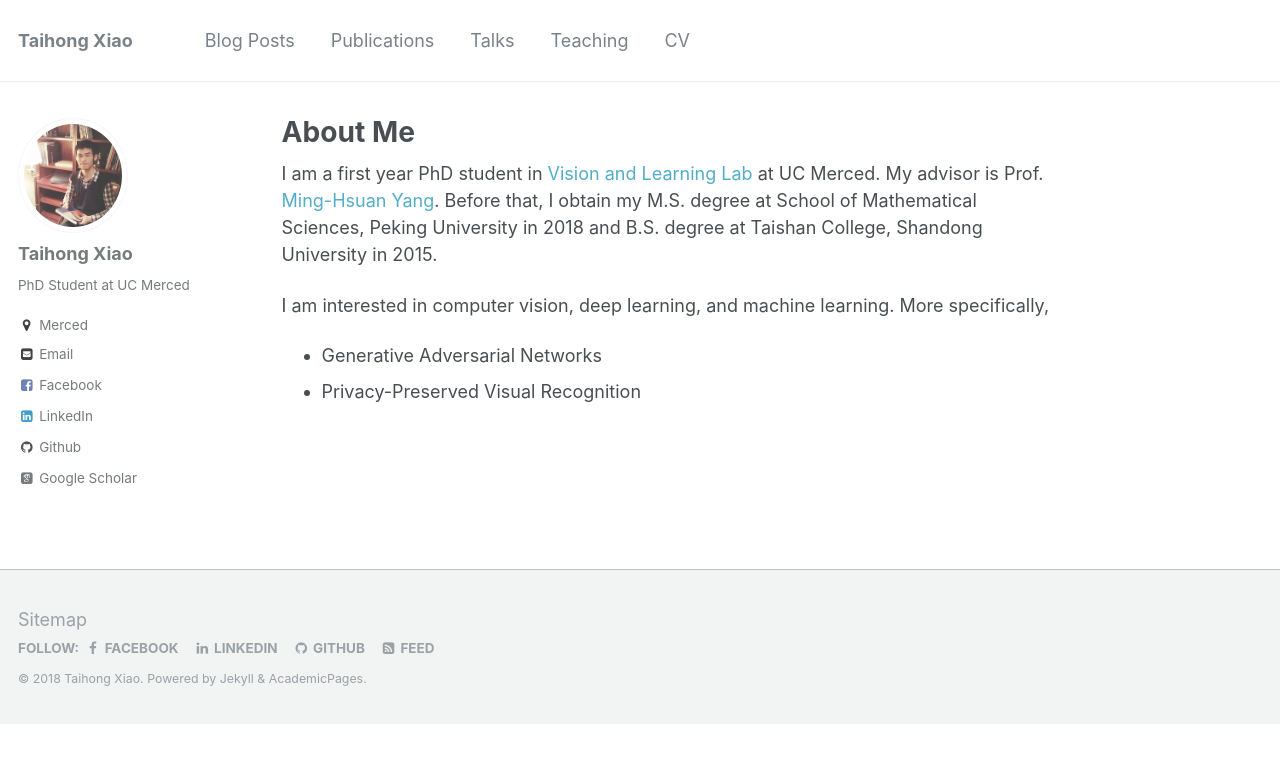
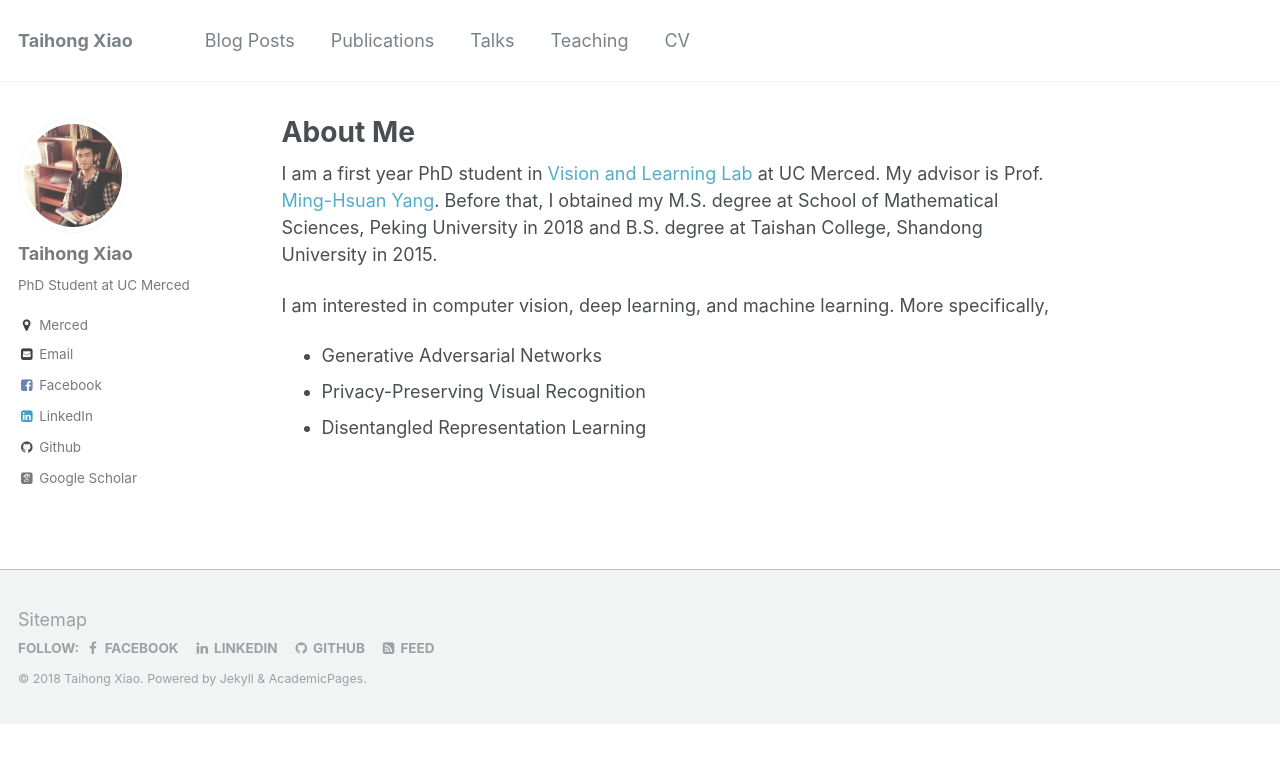
Before and after one commit to Prinsphield/prinsphield.github.io, a Jekyll site: the page built from _pages/about.md, in a window 1280 px wide. Shown: the top 763 px of the page. Built offline with Jekyll 4.4.1, drawn with Linux system fonts in a browser that asks for light colours; some web fonts are replaced.

Commit message:
minor on about page

```diff
--- a/_pages/about.md
+++ b/_pages/about.md
@@ -10,10 +10,11 @@ redirect_from:
 
 I am a first year PhD student in [Vision and Learning Lab](http://vllab.ucmerced.edu) at UC Merced.
 My advisor is Prof. [Ming-Hsuan Yang](http://faculty.ucmerced.edu/mhyang/).
-Before that, I obtain my M.S. degree at School of Mathematical Sciences, Peking University in 2018
+Before that, I obtained my M.S. degree at School of Mathematical Sciences, Peking University in 2018
 and B.S. degree at Taishan College, Shandong University in 2015.
 
 I am interested in computer vision, deep learning, and machine learning.
 More specifically,
 - Generative Adversarial Networks
-- Privacy-Preserved Visual Recognition
+- Privacy-Preserving Visual Recognition
+- Disentangled Representation Learning
```
Also changed, not shown: 1 other file.
